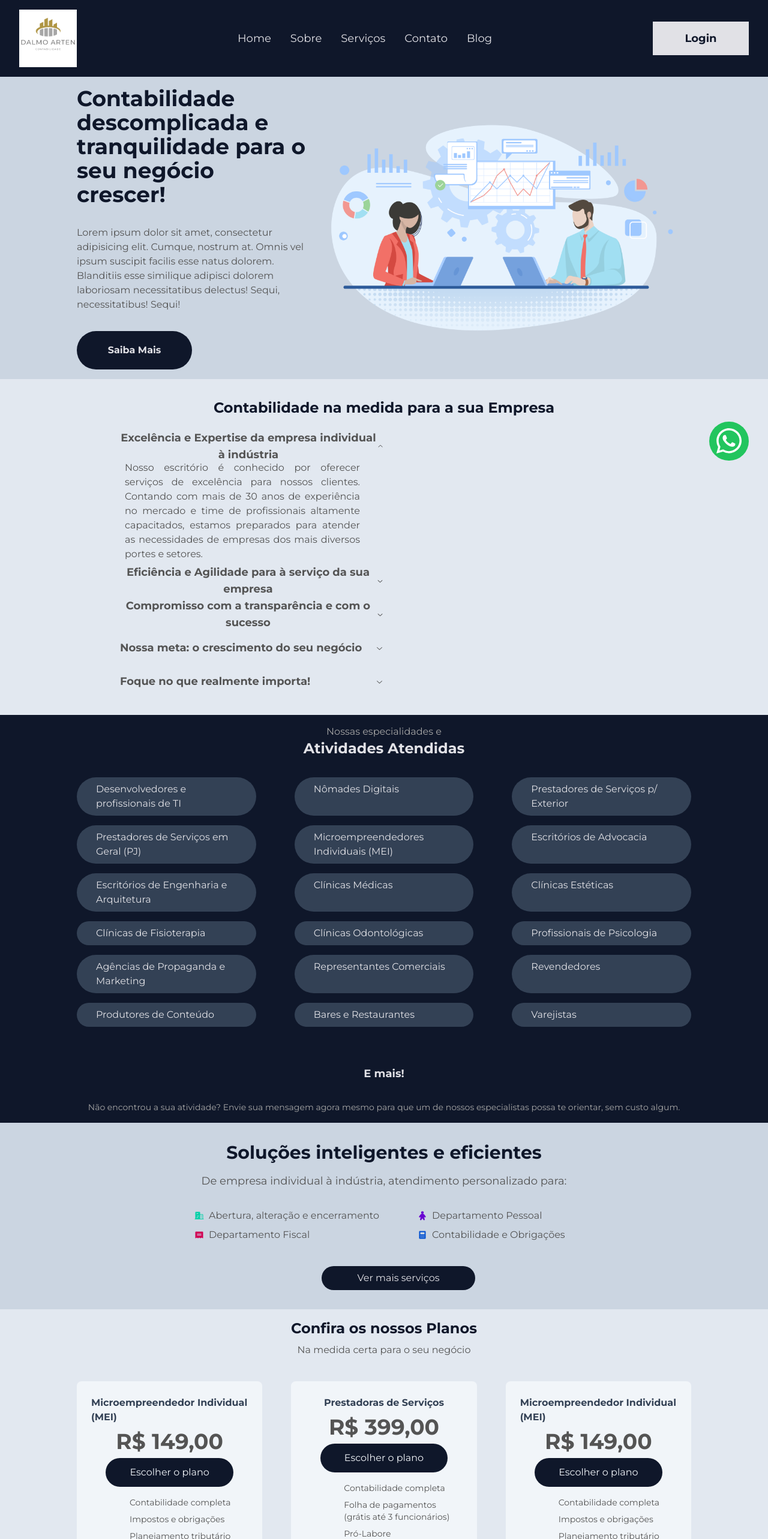
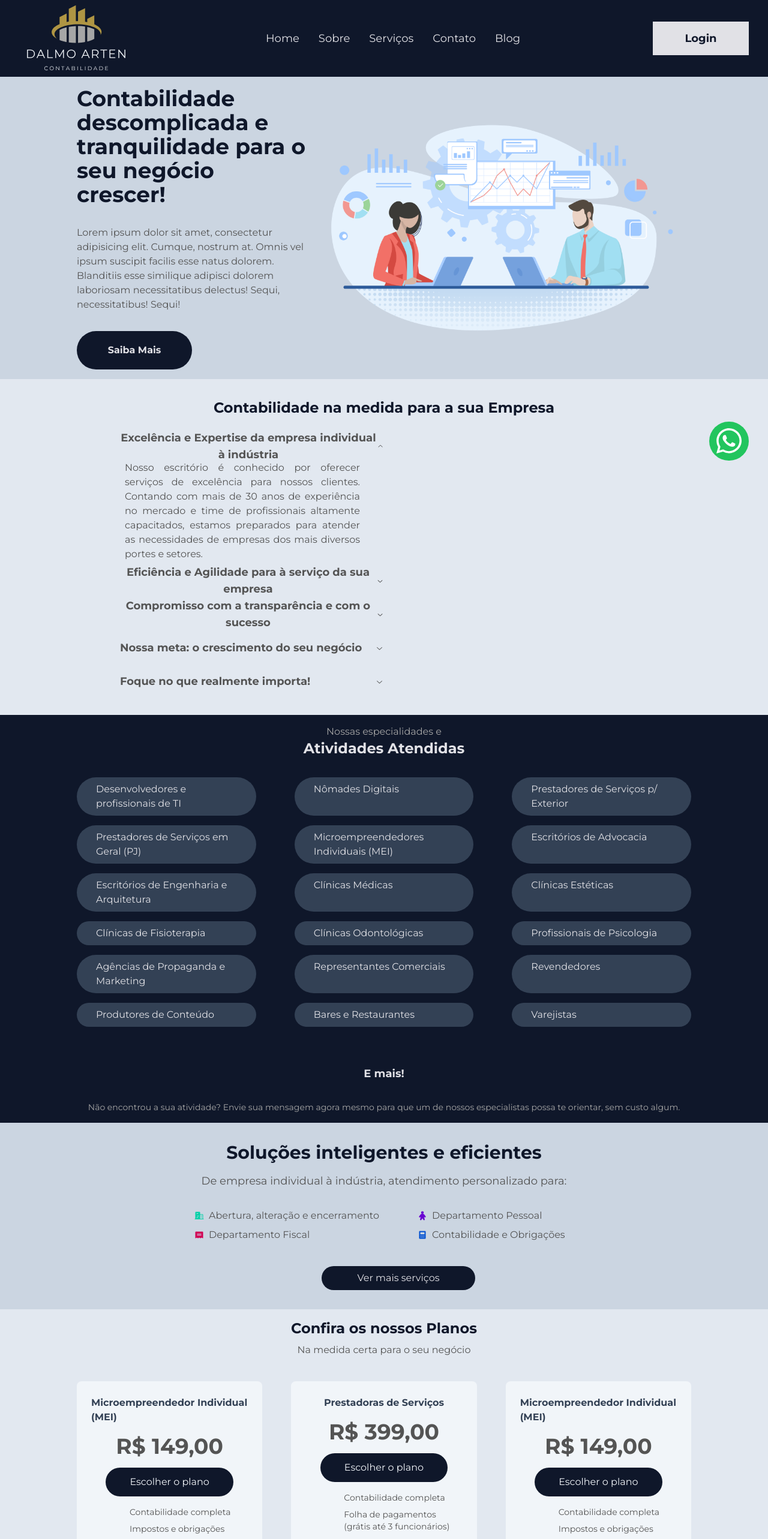
Before and after one commit to artenlf/dalmoarten, a Next.js app: page / in a window 1280 px wide. Shown: the top 2566 px of the page at 60% size. Built offline with nearby package versions, Linux system fonts and the light colour scheme.

Commit message:
refactor: updated logo

```diff
--- a/src/components/Footer/index.tsx
+++ b/src/components/Footer/index.tsx
@@ -1,6 +1,6 @@
 import Image from "next/image"
 import Link from "next/link"
-import Logo from "../../assets/Logo.png"
+import Logo from "../../assets/logo.svg"
 import ProfilePicture from "../../assets/profile.jpg"
 
 
@@ -13,7 +13,7 @@ export function Footer() {
         className="flex gap-32 items-center justify-between pb-8
       border-b-[1px] border-b-gray-500"
       >
-        <Image src={Logo} alt='' width={120} />
+        <Image src={Logo} alt='' width={190} />
         <div className="max-w-[35rem] text-gray-100 font-bold space-y-2">
           <span>Rua Barão de Jaguara, 1481 - Ed. Cruz Alta - 10º andar - Cj. 102/104 Centro, Campinas/SP</span>
           <p>CEP: <span>13015-002</span></p>
--- a/src/components/Header/index.tsx
+++ b/src/components/Header/index.tsx
@@ -1,6 +1,6 @@
 import Image from "next/image"
 import Link from "next/link"
-import Logo from "../../assets/Logo.png"
+import Logo from "../../assets/logo.svg"
 
 export function Header() {
   return (
@@ -9,8 +9,7 @@ export function Header() {
     >
       <Image
         src={Logo}
-        width={96}
-        height={96}
+        width={190}
         alt=""
       />
       <nav className="text-gray-100 text-lg flex gap-8">
--- a/src/pages/index.tsx
+++ b/src/pages/index.tsx
@@ -285,7 +285,7 @@ export default function Home() {
               Microempreendedor Individual (MEI)
             </h3>
             <span
-              className="mx-auto font-bold text-4xl"
+              className="my-2 mx-auto font-bold text-4xl"
             >
               R$ 149,00
             </span>
@@ -313,7 +313,7 @@ export default function Home() {
             >
               Prestadoras de Serviços
             </h3>
-            <span className="mx-auto font-bold text-4xl">R$ 399,00</span>
+            <span className="my-2 mx-auto font-bold text-4xl">R$ 399,00</span>
             <button className="bg-slate-900 text-slate-100
             py-3 px-10 rounded-full
             hover:text-gold-700 transition ease-in-out delay-140
@@ -339,7 +339,7 @@ export default function Home() {
             >
               Microempreendedor Individual (MEI)
             </h3>
-            <span className="mx-auto font-bold text-4xl">R$ 149,00</span>
+            <span className="my-2 mx-auto font-bold text-4xl">R$ 149,00</span>
             <button className="bg-slate-900 text-slate-100
             py-3 px-10 rounded-full
             hover:text-gold-700 transition ease-in-out delay-140
```
Also changed, not shown: src/assets/Logo.png, src/assets/logo.svg (added).
